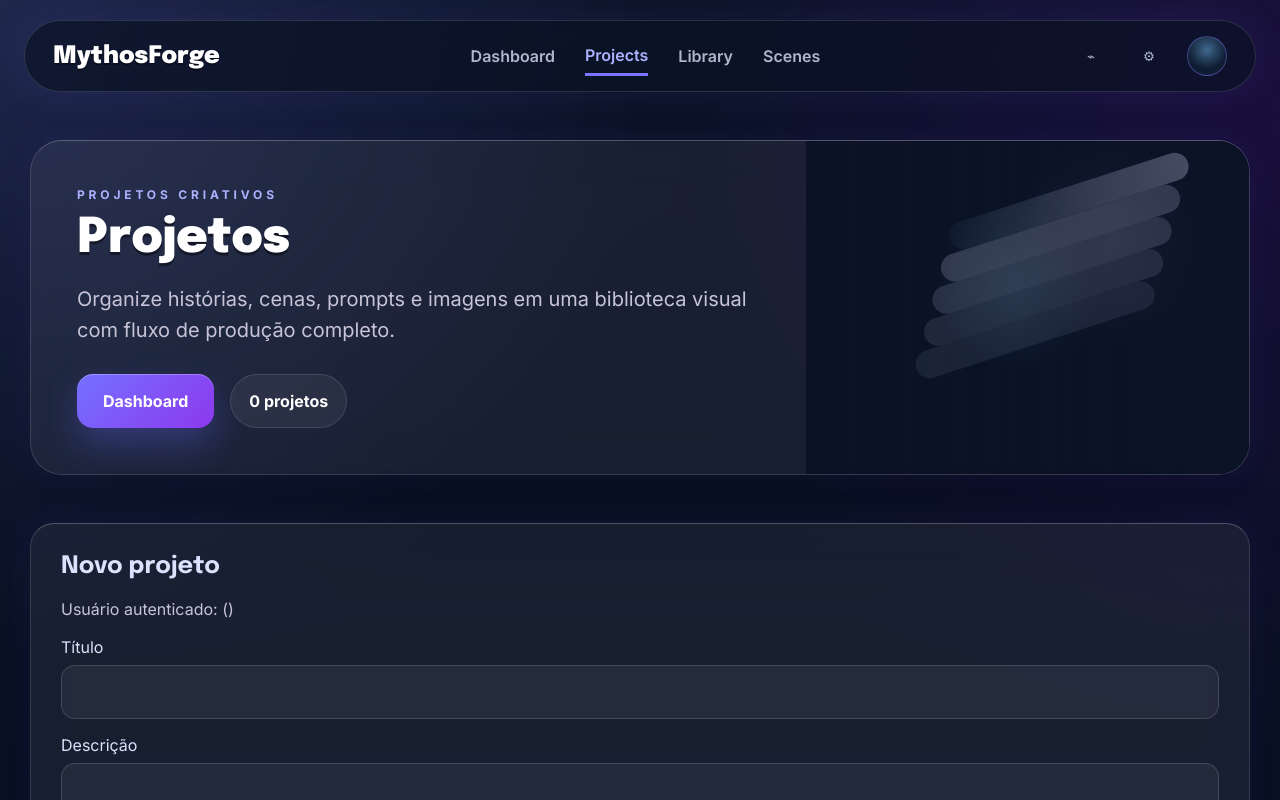
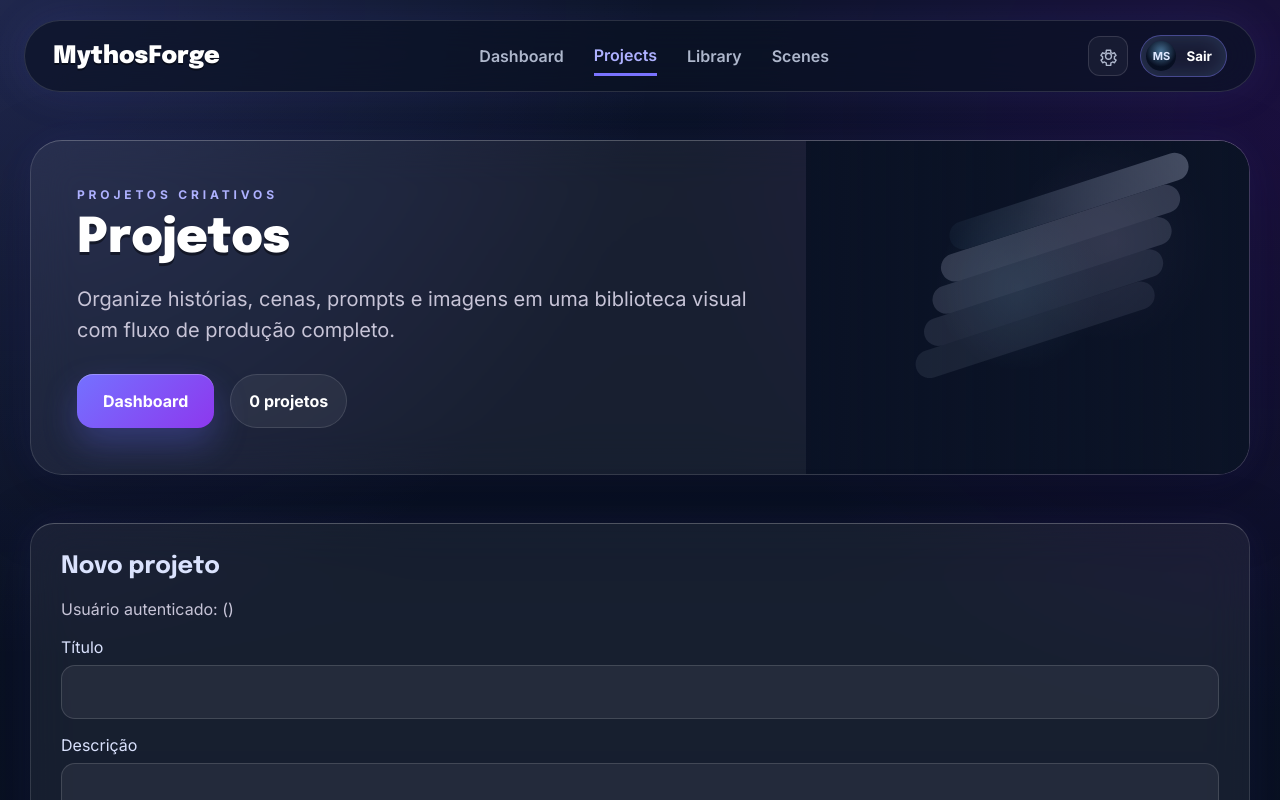
Before and after one commit to marcelowizn8n-del/studio, a Next.js app in the folder web/: page /projects in a window 1280 px wide. Shown: the top 800 px of the page. Built offline with nearby package versions, Linux system fonts and the light colour scheme; no server answers.

Commit message:
Clarify top navigation actions

```diff
--- a/web/src/app/globals.css
+++ b/web/src/app/globals.css
@@ -213,28 +213,63 @@ a:hover {
 
 .mf-nav-actions {
   display: flex;
-  gap: 18px;
+  gap: 12px;
   align-items: center;
 }
 
 .mf-icon-btn {
-  display: grid;
+  display: inline-grid;
   place-items: center;
   width: 40px;
   height: 40px;
-  border-radius: 14px;
-  border: 1px solid transparent;
-  background: transparent;
+  border-radius: 12px;
+  border: 1px solid rgba(255, 255, 255, 0.13);
+  background: rgba(255, 255, 255, 0.045);
   color: #aeb7cc;
+  transition: border-color 160ms ease, color 160ms ease, background 160ms ease;
 }
 
-.mf-avatar {
-  width: 40px;
-  height: 40px;
+.mf-icon-btn:hover {
+  border-color: rgba(174, 177, 255, 0.5);
+  background: rgba(128, 131, 255, 0.11);
+  color: #fff;
+}
+
+.mf-icon-btn svg {
+  width: 19px;
+  height: 19px;
+  fill: none;
+  stroke: currentColor;
+  stroke-linecap: round;
+  stroke-linejoin: round;
+  stroke-width: 1.8;
+}
+
+.mf-user-btn {
+  min-height: 40px;
+  display: inline-flex;
+  align-items: center;
+  gap: 10px;
   border-radius: 999px;
   border: 1px solid rgba(128, 131, 255, 0.45);
+  background: rgba(255, 255, 255, 0.045);
+  color: #fff;
+  padding: 5px 14px 5px 5px;
+  font-weight: 800;
+  cursor: pointer;
+  box-shadow: inset 0 0 22px rgba(123, 208, 255, 0.16);
+}
+
+.mf-user-btn span {
+  width: 30px;
+  height: 30px;
+  display: grid;
+  place-items: center;
+  border-radius: 999px;
   background: radial-gradient(circle at 50% 35%, rgba(123, 208, 255, 0.45), rgba(6, 14, 32, 0.9) 62%);
-  box-shadow: inset 0 0 22px rgba(123, 208, 255, 0.16);
+  color: #dfe8ff;
+  font-size: 11px;
+  letter-spacing: 0;
 }
 
 .mf-content {
--- a/web/src/components/StudioShell.tsx
+++ b/web/src/components/StudioShell.tsx
@@ -29,13 +29,16 @@ export function StudioShell({ active = "dashboard", children, onLogout }: Studio
           </Link>
         </div>
         <div className="mf-nav-actions">
-          <button className="mf-icon-btn" type="button" aria-label="Notificações">
-            ⌁
+          <Link className="mf-icon-btn" href="/settings" aria-label="Configurações" title="Configurações">
+            <svg aria-hidden="true" viewBox="0 0 24 24">
+              <path d="M12 15.5A3.5 3.5 0 1 0 12 8a3.5 3.5 0 0 0 0 7.5Z" />
+              <path d="M19.4 15a8 8 0 0 0 .1-1.2v-1.6l2-1.5-2-3.4-2.4 1a7.4 7.4 0 0 0-2.1-1.2L14.7 4H9.3L9 7.1a7.4 7.4 0 0 0-2.1 1.2l-2.4-1-2 3.4 2 1.5v1.6a8 8 0 0 0 .1 1.2l-2 1.5 2 3.4 2.4-1a7.4 7.4 0 0 0 2.1 1.2l.3 3.1h5.4l.3-3.1a7.4 7.4 0 0 0 2.1-1.2l2.4 1 2-3.4-2.2-1.5Z" />
+            </svg>
+          </Link>
+          <button className="mf-user-btn" onClick={onLogout} type="button" aria-label="Sair da conta" title="Sair da conta">
+            <span>MS</span>
+            Sair
           </button>
-          <button className="mf-icon-btn" type="button" aria-label="Configurações">
-            ⚙
-          </button>
-          <button className="mf-avatar" onClick={onLogout} type="button" aria-label="Sair" />
         </div>
       </nav>
       {children}
```
